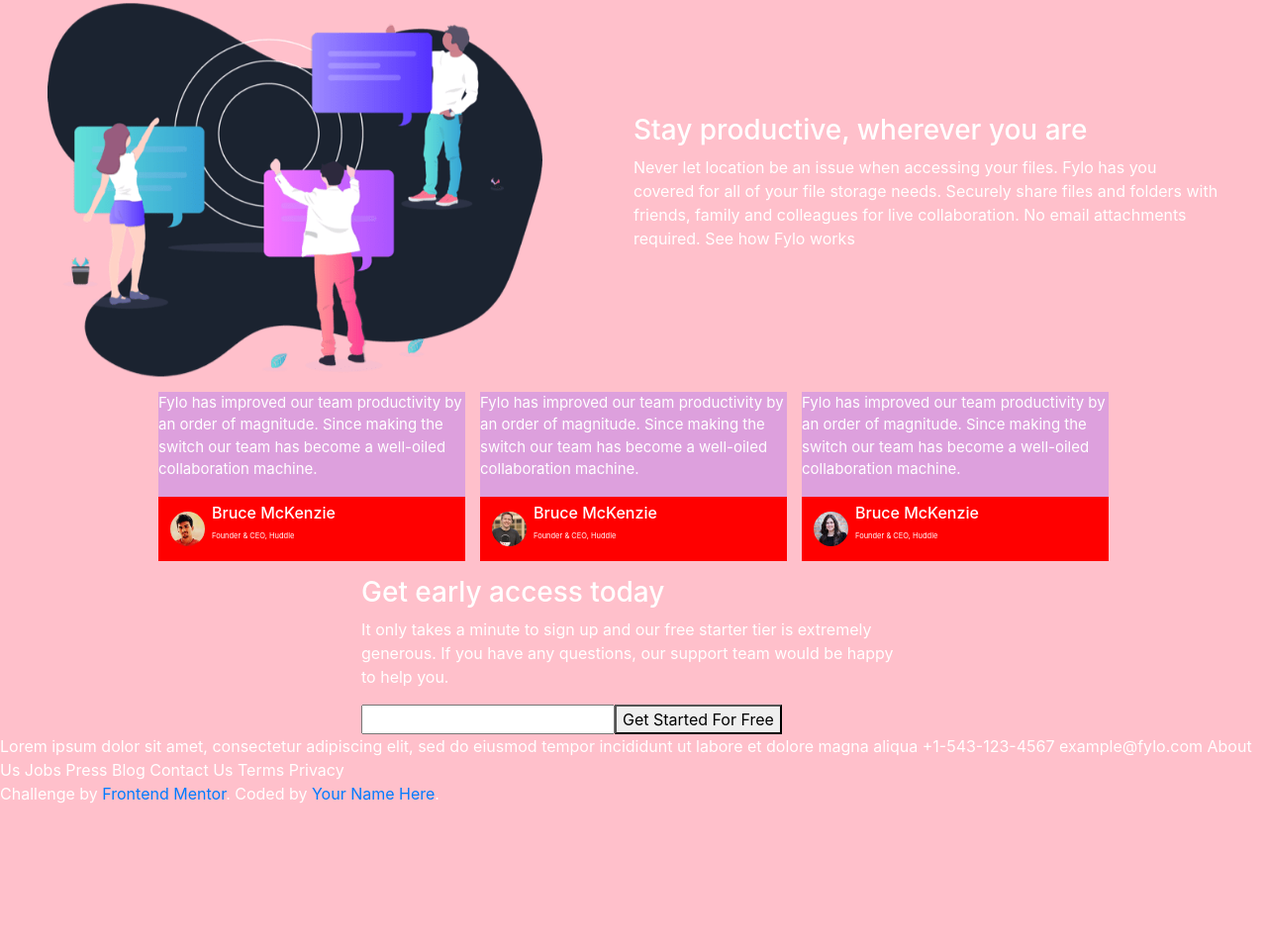
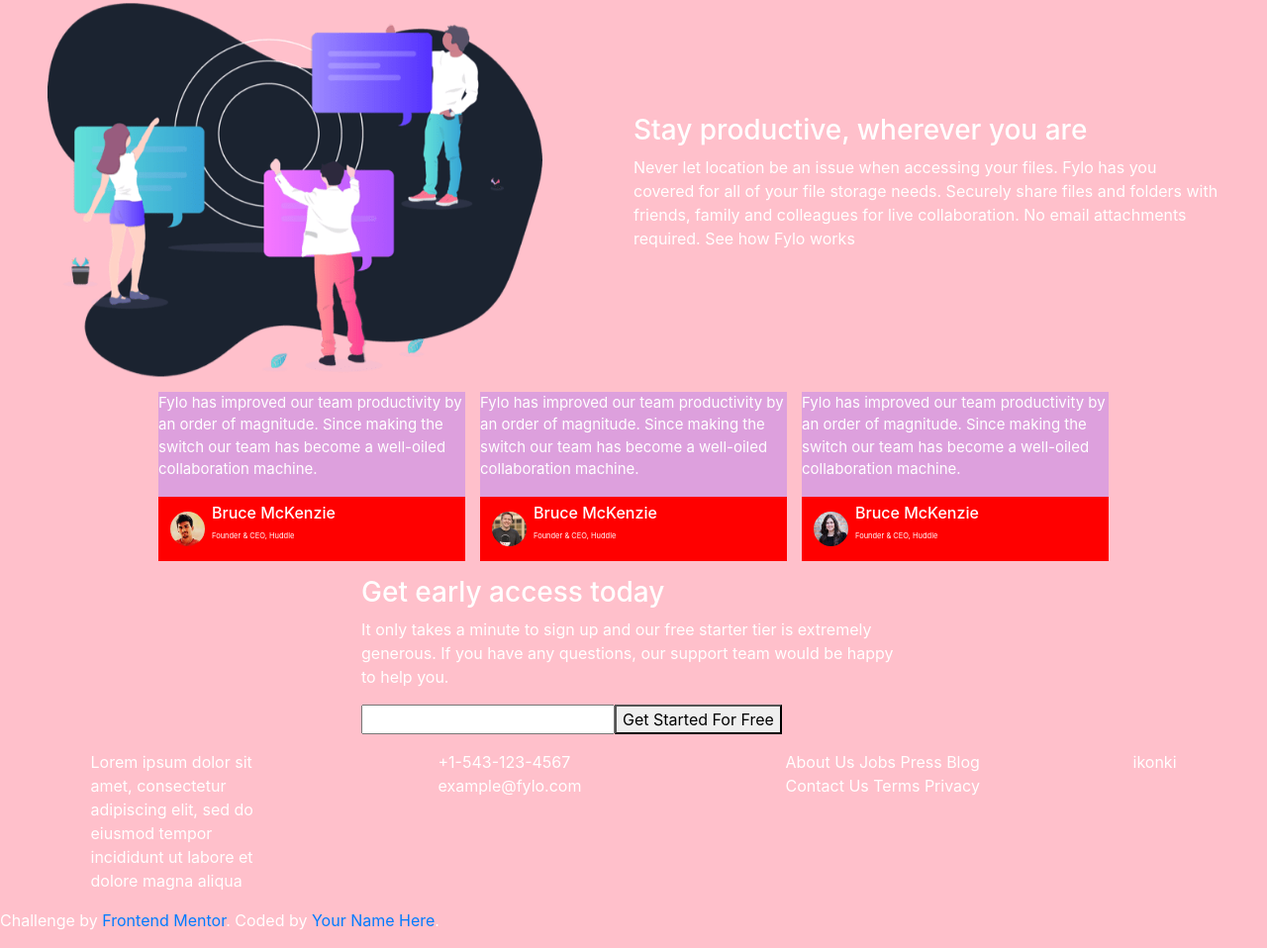
Before and after one commit to Patusznik/fylo-dark-theme-landing-page-master, a plain HTML site: page index.html in a window 1280 px wide. Shown: the part 1794-2752 px from the top of the page at 99% size. Before the commit the page ends 2624 px from the top, so only its background shows below. Drawn offline with nearby package versions, Linux system fonts and the light colour scheme.

Commit message:
structure visuals with footer

```diff
--- a/index.html
+++ b/index.html
@@ -127,10 +127,20 @@
     </div>
   </div>
   <div class="footer">
-    <div class="footer-item"></div>
-    <div class="footer-item"></div>
-    <div class="footer-item"></div>
-    <div class="footer-item"></div>
+    <div class="footer-item">Lorem ipsum dolor sit amet, consectetur adipiscing elit, sed do eiusmod tempor incididunt
+      ut labore et
+      dolore magna aliqua</div>
+    <div class="footer-item">+1-543-123-4567
+      example@fylo.com</div>
+    <div class="footer-item">About Us
+      Jobs
+      Press
+      Blog
+
+      Contact Us
+      Terms
+      Privacy</div>
+    <div class="footer-item">ikonki</div>
   </div>
 
 
@@ -138,20 +148,11 @@
 
 
 
-  Lorem ipsum dolor sit amet, consectetur adipiscing elit, sed do eiusmod tempor incididunt ut labore et
-  dolore magna aliqua
 
-  +1-543-123-4567
-  example@fylo.com
 
-  About Us
-  Jobs
-  Press
-  Blog
 
-  Contact Us
-  Terms
-  Privacy
+
+
 
   <footer>
     <p class="attribution">
--- a/styles.css
+++ b/styles.css
@@ -136,6 +136,16 @@ body {
     max-width: 550px;
 }
 
+.footer {
+    display: flex;
+    justify-content: space-around;
+    margin: 1em;
+}
+
+.footer div {
+    max-width: 200px;
+}
+
 /*
 .quote-content h6 {
     font-size: 6px;
```
